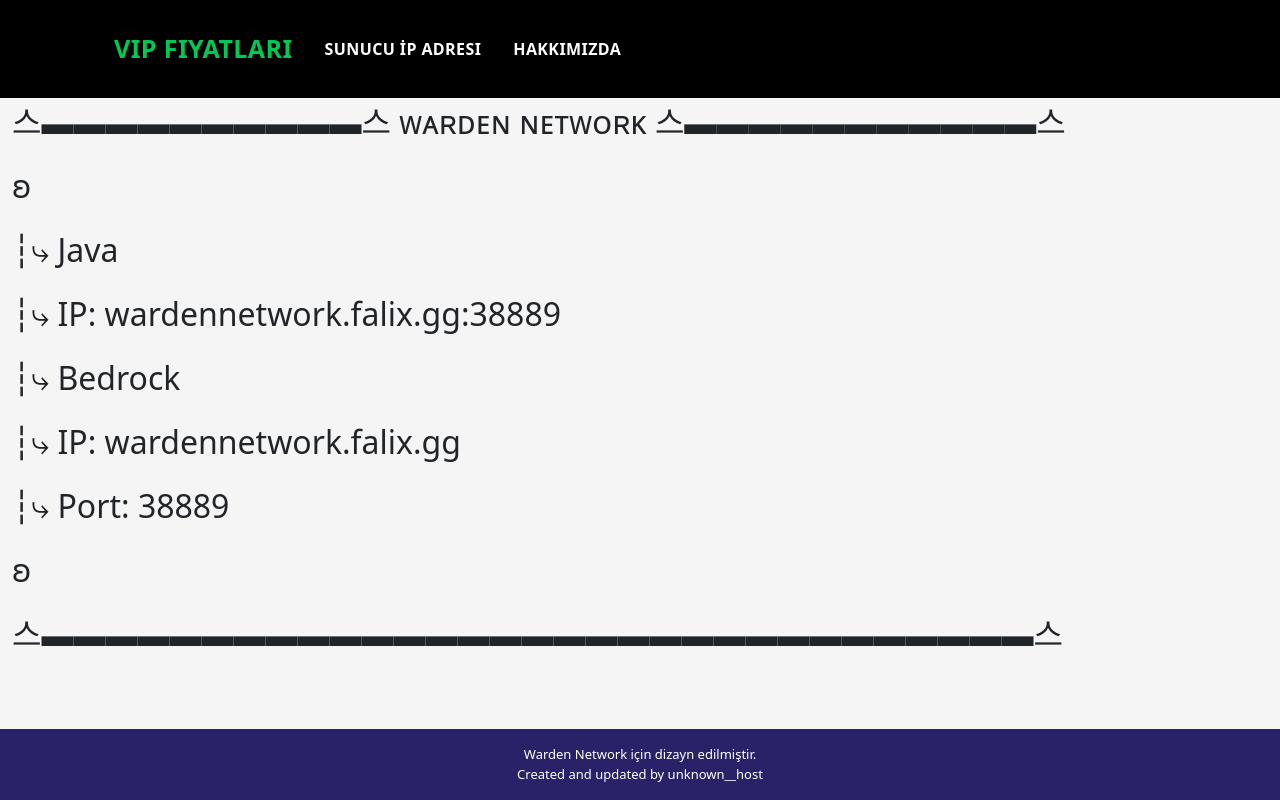
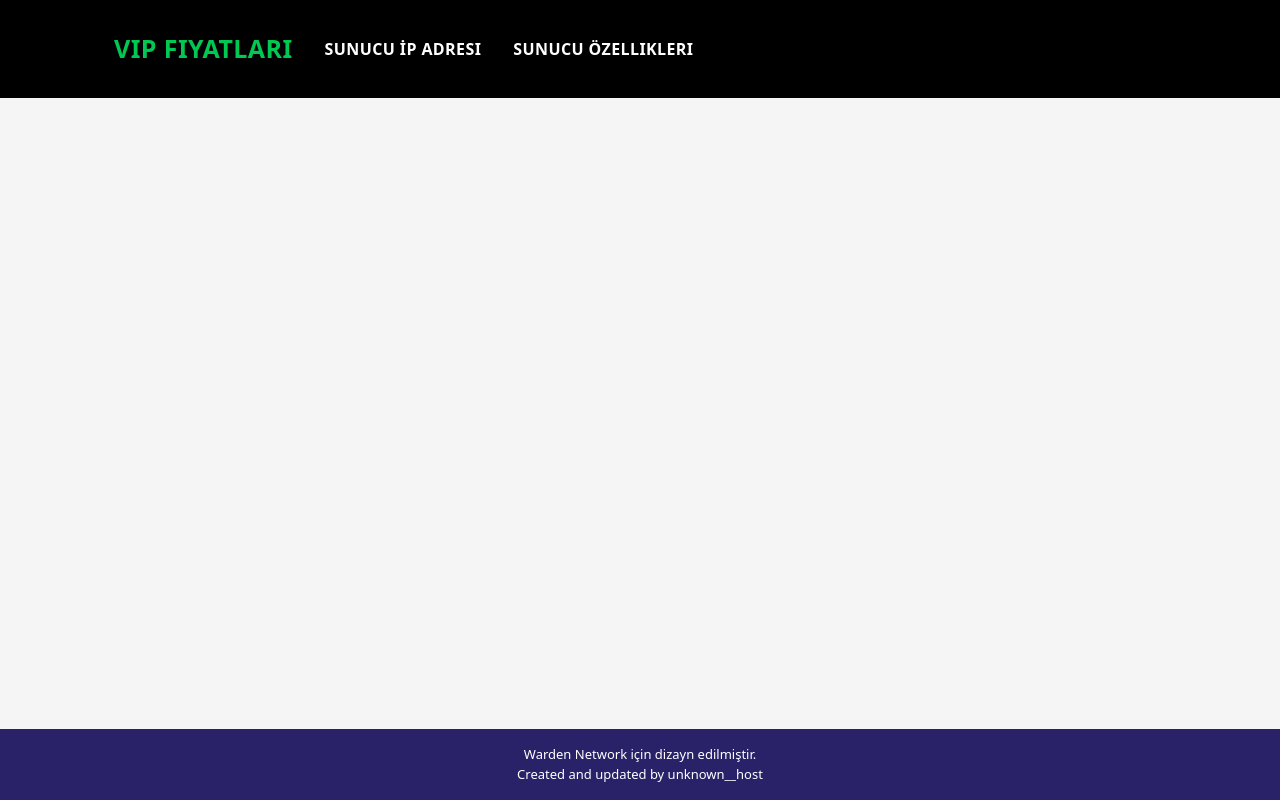
Before and after one commit to WardenNw/server, a plain HTML site: page fiyatlar.html in a window 1280 px wide. Drawn offline with Linux system fonts and the light colour scheme.

Commit message:
update for all

```diff
--- a/fiyatlar.html
+++ b/fiyatlar.html
@@ -192,7 +192,7 @@
           <ul>
             <li><a class="nav-link scrollto renkdegis" style="font-size: 25px;" href="fiyatlar.html">Vip Fiyatları</a></li>
             <li><a class="nav-link scrollto"  href="index.html">Sunucu İp adresi</a></li>
-            <li><a class="nav-link scrollto" href="info.html">Hakkımızda</a></li>
+            <li><a class="nav-link scrollto" href="info.html">Sunucu Özellikleri</a></li>
           </ul>
           <i class="bi-list mobile-nav-toggle"></i>
         </nav><!-- .navbar -->
@@ -202,15 +202,6 @@
     <div class="container-fluid">
       <div class="row">
         <div class="col-md-12 text-dark" style="font-size: xx-large;">
-          <p>스▬▬▬▬▬▬▬▬▬▬스 ᴡᴀʀᴅᴇɴ ɴᴇᴛᴡᴏʀᴋ 스▬▬▬▬▬▬▬▬▬▬▬스</p>
-          <p>ʚ</p>
-          <p>┆⤷ Java</p>
-          <p>┆⤷ IP: wardennetwork.falix.gg:38889</p>
-          <p>┆⤷ Bedrock</p>
-          <p>┆⤷ IP: wardennetwork.falix.gg</p>
-          <p>┆⤷ Port: 38889</p>
-          <p>ʚ</p>
-          <p>스▬▬▬▬▬▬▬▬▬▬▬▬▬▬▬▬▬▬▬▬▬▬▬▬▬▬▬▬▬▬▬스</p>
         </div>
       </div>
     </div>
```
Also changed, not shown: index.html (+1 -1 lines), info.html (+1 -1 lines).
